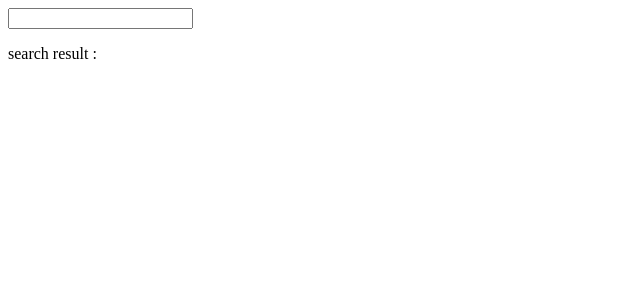
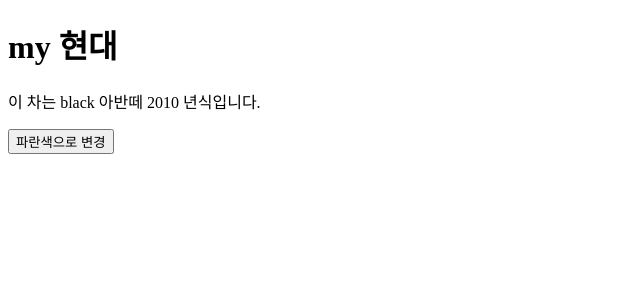
Before and after one commit to sansantokki762/react, a React (Vite) app in the folder homework1/: page / in a window 1280 px wide. Shown: the top 300 px of the page, without its empty margins (0-640 px from the left). Built offline with nearby package versions, Linux system fonts and the light colour scheme.

Commit message:
usestate hook 상태관리.

```diff
--- a/homework1/src/main.jsx
+++ b/homework1/src/main.jsx
@@ -552,6 +552,53 @@
   )
 }
 
+
+
+////////////////////////////////////////////////////////////
+//숙12//
+function Counter() {
+ const [count, setCount] = useState(0);
+
+ return (
+  <div>
+    <h1>현재 카운트 : {count}</h1>
+    <button onClick={() => setCount(count + 1)}>+ 증가</button>
+    <button onClick={() => setCount(count - 1)}>- 감소</button>
+  </div>
+ )
+  }
+
+function Mycar() {
+  const [car, setCar] = useState(
+    {
+      brand: "현대",
+      model: "아반떼",
+      year: 2010,
+      color: "black"
+    }
+  )
+          //setcar함수를 통해서만 객체를 바꿀 수 있음//
+  const updateColor = () => {
+    setCar(previousState => {             //previousstate가 있어야 다른 정보들이 저장됨.//
+      return {...previousState, color:"blue"}
+    })
+  }
+
+  return (
+    <>
+      <h1>my {car.brand}</h1>
+      <p>
+        이 차는 {car.color} {car.model} {car.year} 년식입니다.
+      </p>
+      <button type='button' onClick={updateColor}>
+        파란색으로 변경
+      </button>
+    </>
+  )
+}
+
+
+
 createRoot(document.getElementById('root')).render/* body를 랜더함*/ (
- <SearchBar/>
+ <Mycar/>
 );
```
